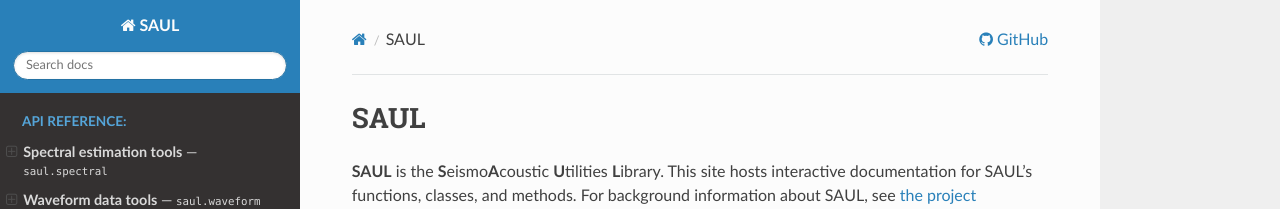
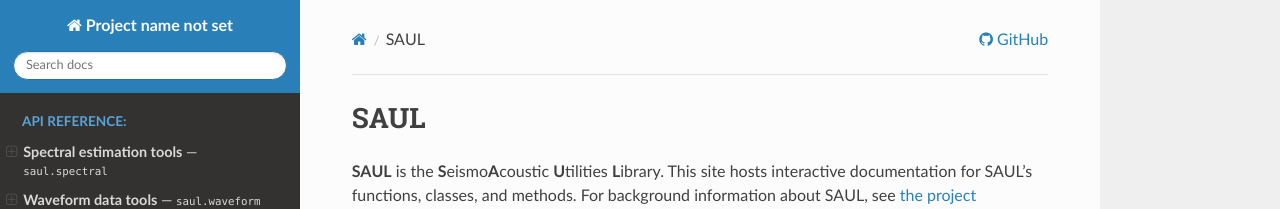
Before and after one commit to liamtoney/saul, a Sphinx documentation site: the page built from docs/index.rst, in a window 1280 px wide. Shown: the top 209 px of the page. Built offline with Sphinx 7.4.7 and the Read the Docs theme 3.1.0, drawn with Linux system fonts in a browser that asks for light colours.

Commit message:
Remove project

```diff
--- a/docs/conf.py
+++ b/docs/conf.py
@@ -3,7 +3,6 @@
 
 from importlib import metadata
 
-project = 'SAUL'
 author = 'Liam Toney'
 version = metadata.version('saul')  # Must match the name in `pyproject.toml`
 
```
